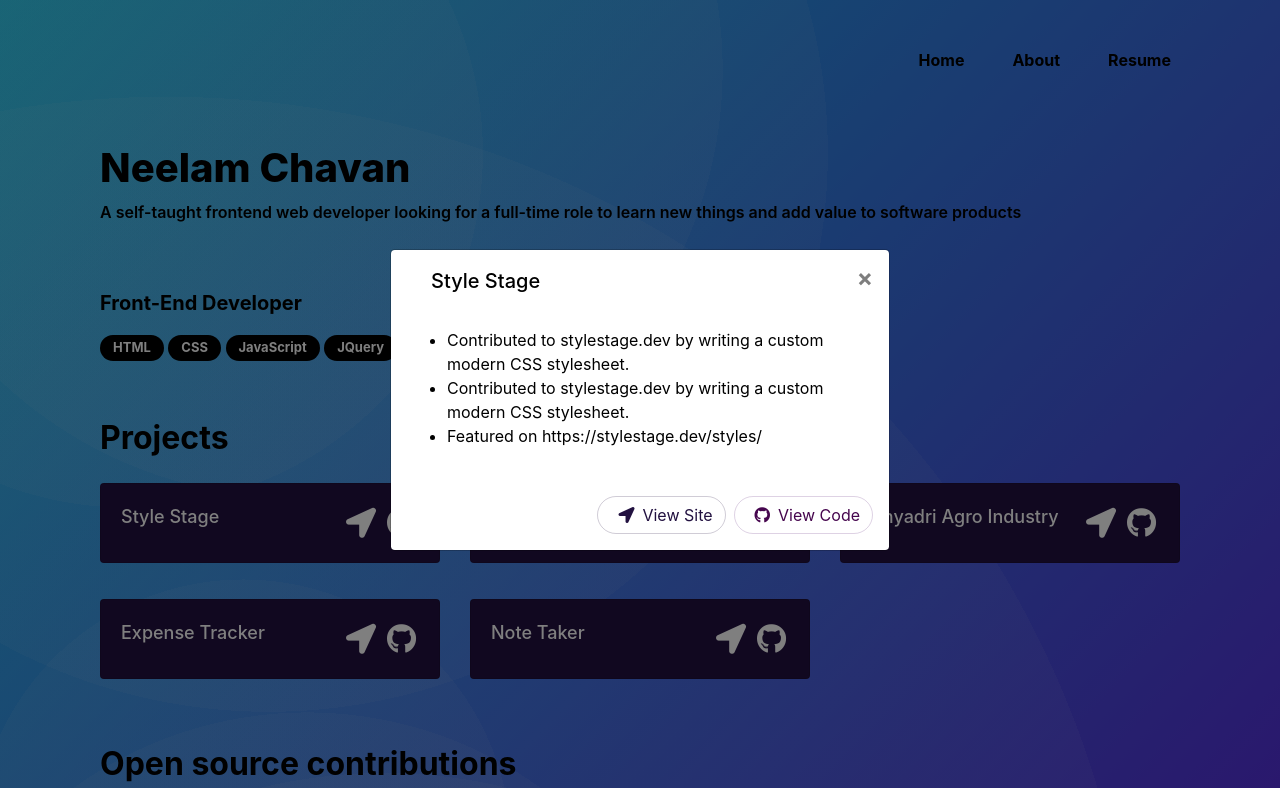
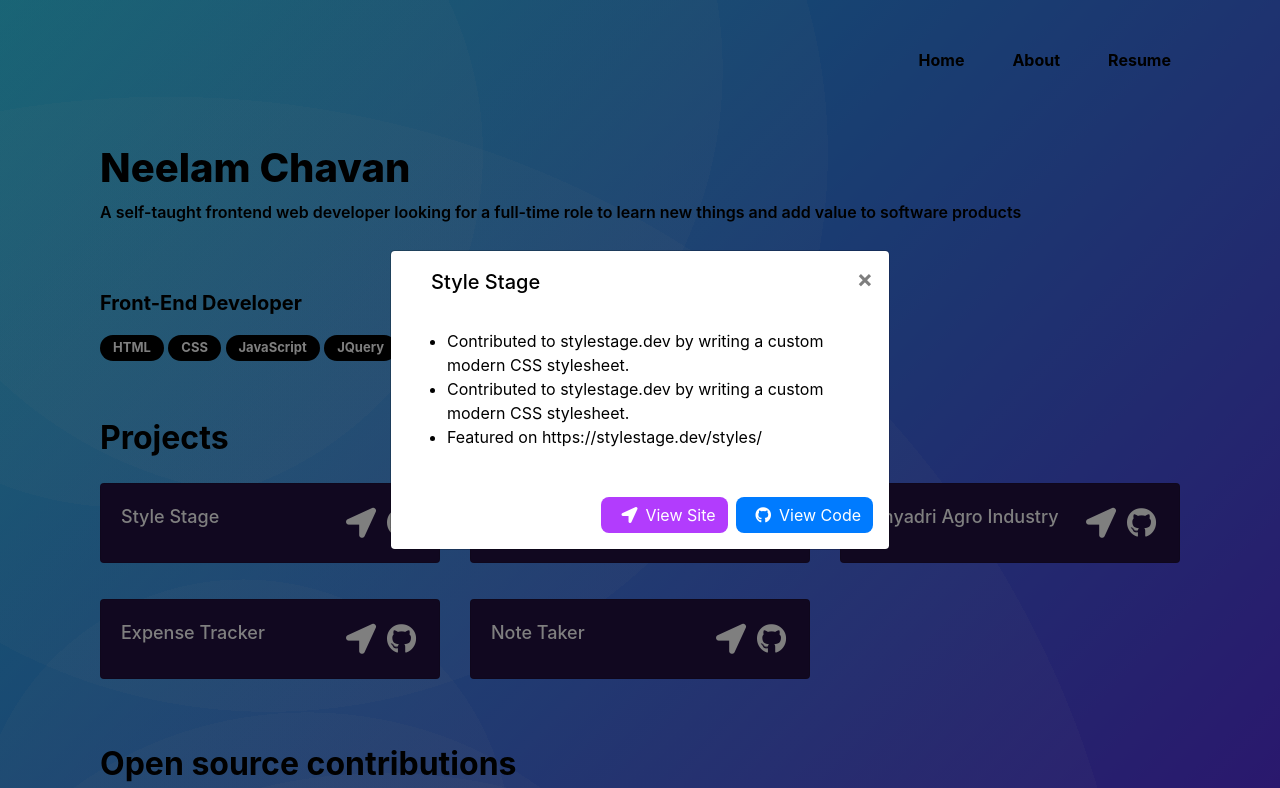
Before and after one commit to Neelam618/Personal-Website, a plain HTML site: page index.html in a window 1280 px wide. Both pictures are taken after a click on the link "Style Stage". Shown: the top 788 px of the page. Drawn offline with nearby package versions, Linux system fonts and the light colour scheme.

Commit message:
view btn styles

```diff
--- a/index.html
+++ b/index.html
@@ -170,7 +170,7 @@
                     </ul>
             </div>
             <div class="modal-footer">
-                <a href="https://stylestage.dev/styles/floral-vibes/" target="_blank"><button type="button" class="btn btn-outline-success viewSiteBtn" aria-hidden="true"><i class="fas fa-location-arrow mx-2"></i>View Site</button></a>
+                <a href="https://stylestage.dev/styles/floral-vibes/" target="_blank"><button type="button" class="btn btn-secondary ripple-surface viewSiteBtn" aria-hidden="true"><i class="fas fa-location-arrow mx-2"></i>View Site</button></a>
                 <a href="https://github.com/Neelam618/Style-Stage" target="_blank"><button type="button" href="" class="btn btn-outline-info viewCodeBtn" aria-hidden="true"><i class="fab fa-github mx-2"></i>View Code</button></a>
             </div>
         </div>
--- a/style.css
+++ b/style.css
@@ -122,25 +122,26 @@ h2.title{
     border: none;
 }
 .btn{
-    border-radius: 10rem;
+    border-radius: 8px;
 }
 .viewSiteBtn{
-    color: #221140 ;
-    border-color: #22114036;
+    background-color: #b23cfd;
+    color: white ;
+    border:none
 }
 .viewSiteBtn:hover{
-    background-color: #221140;
+    background-color: #a316fd;
+    box-shadow: 0px 4px 10px 0px rgba(0, 0, 0, 0.3);
+}
+.viewCodeBtn{
+    background-color: #007bff;
+    color: white;
     border: none;
 }
-.viewCodeBtn{
-    color: #46064e;
-    border-color: #4a0a6b2e;
+.viewCodeBtn:hover{
+    background-color: #0e6ed4;
+    box-shadow: 0px 4px 10px 0px rgba(0, 0, 0, 0.3);
 
-}
-.viewCodeBtn:hover{
-    background-color: #46064e;
-    color: white;
-    border: none;
 }
 .modal-header{
     border-bottom: none;
```
